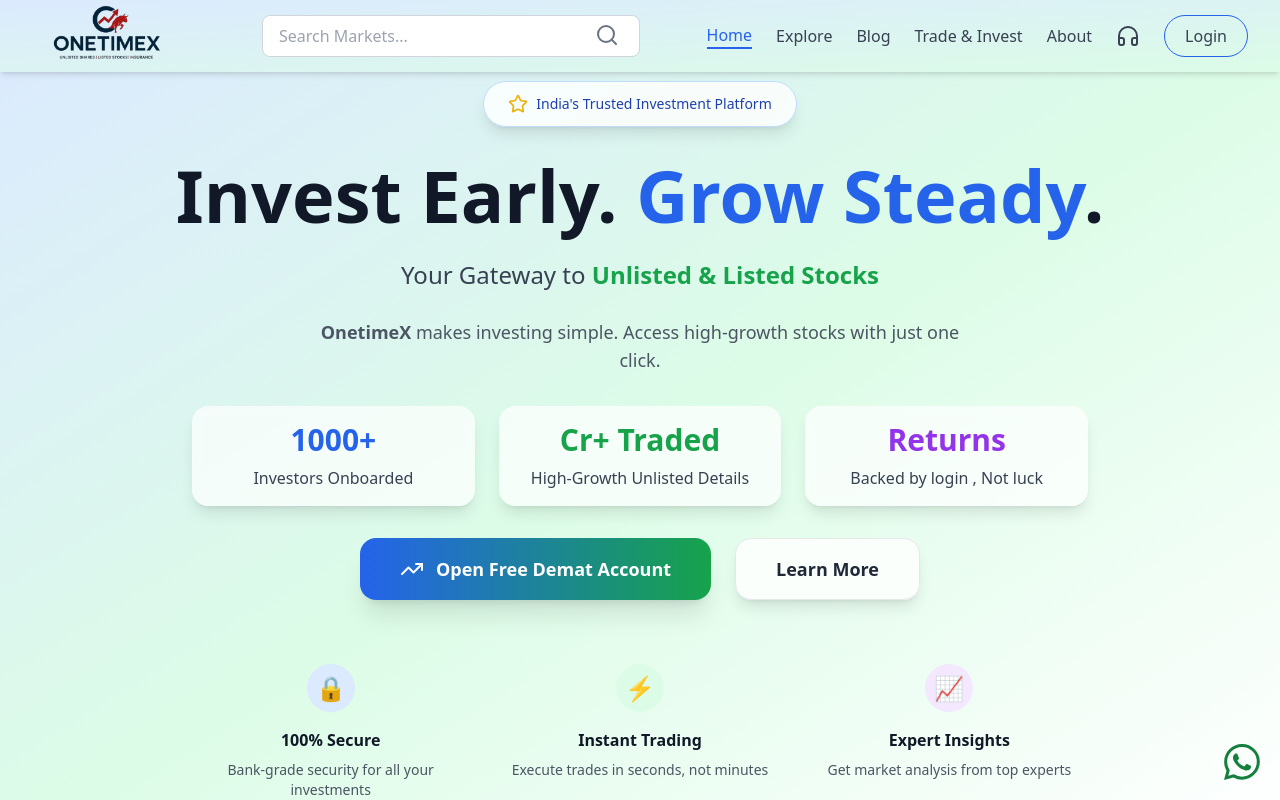
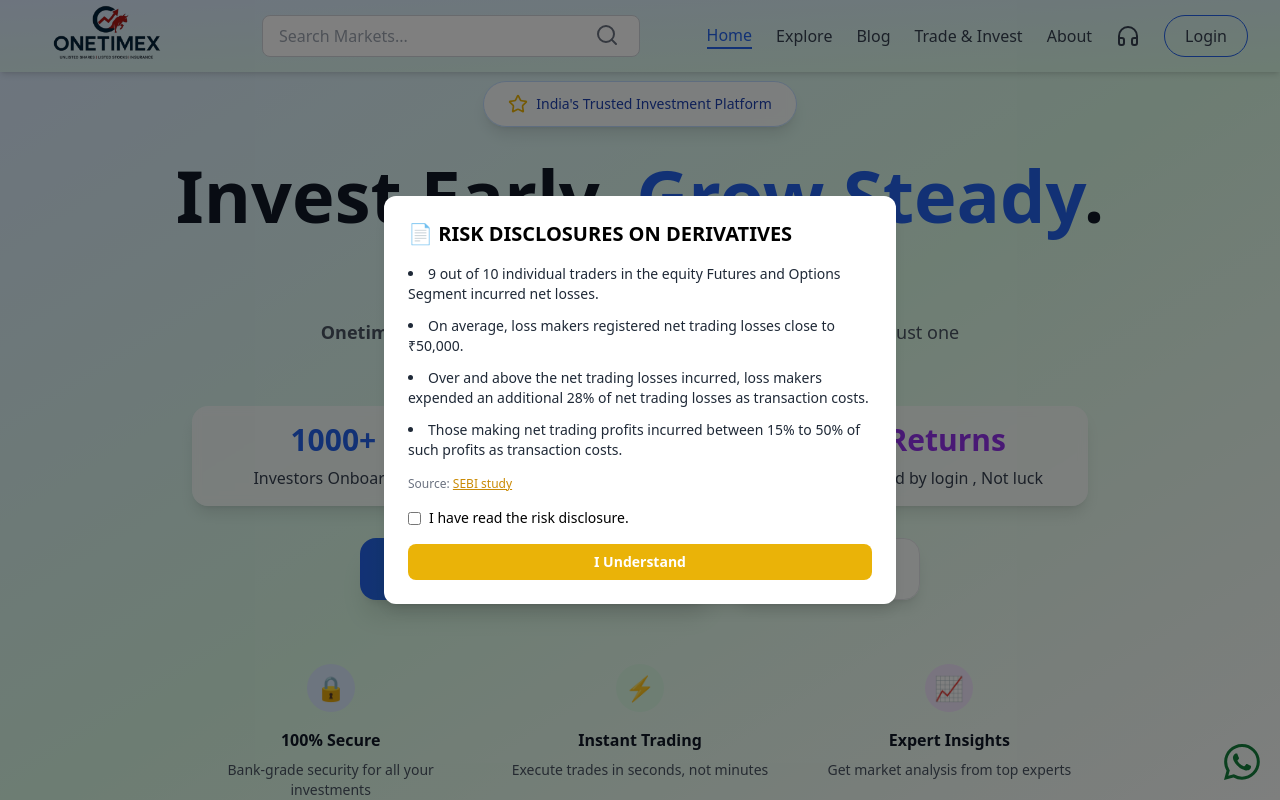
Before and after one commit to Otx-1124/OneTimeX, a React (Vite) app: page / in a window 1280 px wide. Shown: the top 800 px of the page. Built offline with nearby package versions, Linux system fonts and the light colour scheme.

Commit message:
risk popup added

```diff
--- /dev/null
+++ b/src/Components/Disclaimer.jsx
@@ -0,0 +1,62 @@
+import React, { useEffect, useState } from "react";
+
+const RiskDisclosurePopup = () => {
+  const [showPopup, setShowPopup] = useState(false);
+  const [isChecked, setIsChecked] = useState(true);
+
+  useEffect(() => {
+    const timer = setTimeout(() => {
+      setShowPopup(true);
+    }, 3000);
+    return () => clearTimeout(timer);
+  }, []);
+
+
+
+  const handleClose = () => {
+    setShowPopup(false);
+  };
+
+  if (!showPopup) return null;
+
+  return (
+    <div className="fixed inset-0 z-50 flex items-center justify-center bg-black bg-opacity-50">
+      <div className="bg-white rounded-xl w-full max-w-lg p-6 shadow-lg">
+        <div className="text-xl font-bold mb-4 flex items-center gap-2">
+          📄 RISK DISCLOSURES ON DERIVATIVES
+        </div>
+        <ul className="text-gray-800 list-disc list-inside space-y-3 text-sm">
+          <li>9 out of 10 individual traders in the equity Futures and Options Segment incurred net losses.</li>
+          <li>On average, loss makers registered net trading losses close to ₹50,000.</li>
+          <li>Over and above the net trading losses incurred, loss makers expended an additional 28% of net trading losses as transaction costs.</li>
+          <li>Those making net trading profits incurred between 15% to 50% of such profits as transaction costs.</li>
+        </ul>
+        <p className="text-xs text-gray-500 mt-4">
+          Source: <a href="#" className="text-yellow-600 underline">SEBI study</a>
+        </p>
+
+        <div className="flex items-center mt-4">
+          <input
+            type="checkbox"
+            id="disclosure"
+            className="mr-2"
+
+          />
+          <label htmlFor="disclosure" className="text-sm">I have read the risk disclosure.</label>
+        </div>
+
+        <button
+          className={`w-full mt-4 py-2 rounded-lg text-white font-semibold text-sm ${
+            isChecked ? "bg-yellow-500 hover:bg-yellow-600" : "bg-gray-300 cursor-not-allowed"
+          }`}
+          onClick={handleClose}
+
+        >
+          I Understand
+        </button>
+      </div>
+    </div>
+  );
+};
+
+export default RiskDisclosurePopup;
--- a/src/Components/Home.jsx
+++ b/src/Components/Home.jsx
@@ -13,6 +13,7 @@
 import InsightsVideoSection from "../HomePages/Videos";
 import Footer from "./Common/Footer";
 import Banner2 from "../Tests/BannerTest";
+import RiskDisclosurePopup from "./Disclaimer";
 
 
 
@@ -26,6 +27,7 @@
       >
         <BsWhatsapp className="fixed bottom-5 right-5  text-green-700 text-4xl  z-10 cursor-pointer transition-all duration-300 transform hover:scale-110 hover:rotate-12 hover:text-green-600" />
       </a>
+       <RiskDisclosurePopup/>
       <Banner2/>
       <UnlistedListed />
       <Procedure />
```
